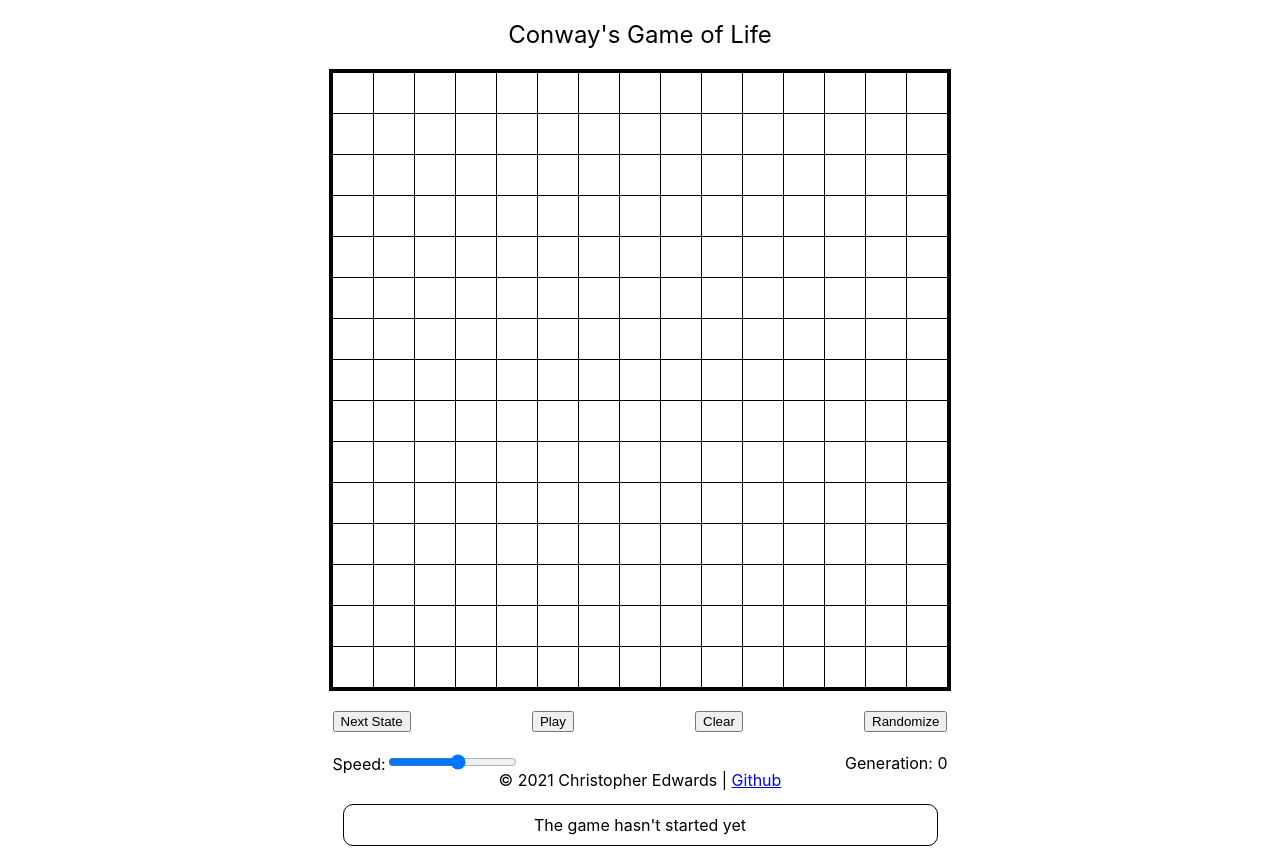
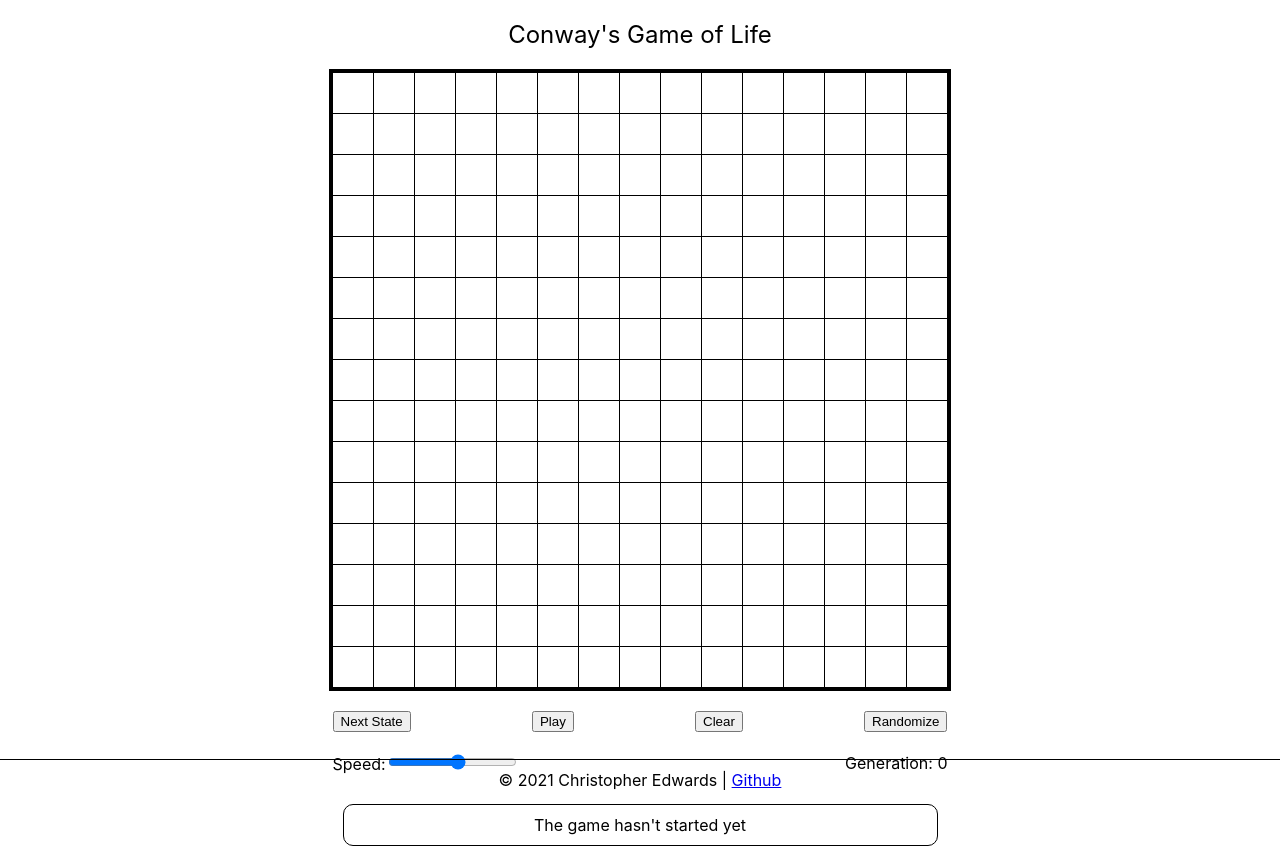
Before and after one commit to cedwards036/conway-game-of-life, a React (Create React App) app: page / in a window 1280 px wide. Built offline with nearby package versions, Linux system fonts and the light colour scheme.

Commit message:
restyle footer

```diff
--- a/src/styles/Footer.css
+++ b/src/styles/Footer.css
@@ -1,4 +1,8 @@
 .footer {
   position: absolute;
   bottom: 10px;
+  border-top: 1px solid black;
+  width: 100%;
+  text-align: center;
+  padding-top: 10px;
 }
```
